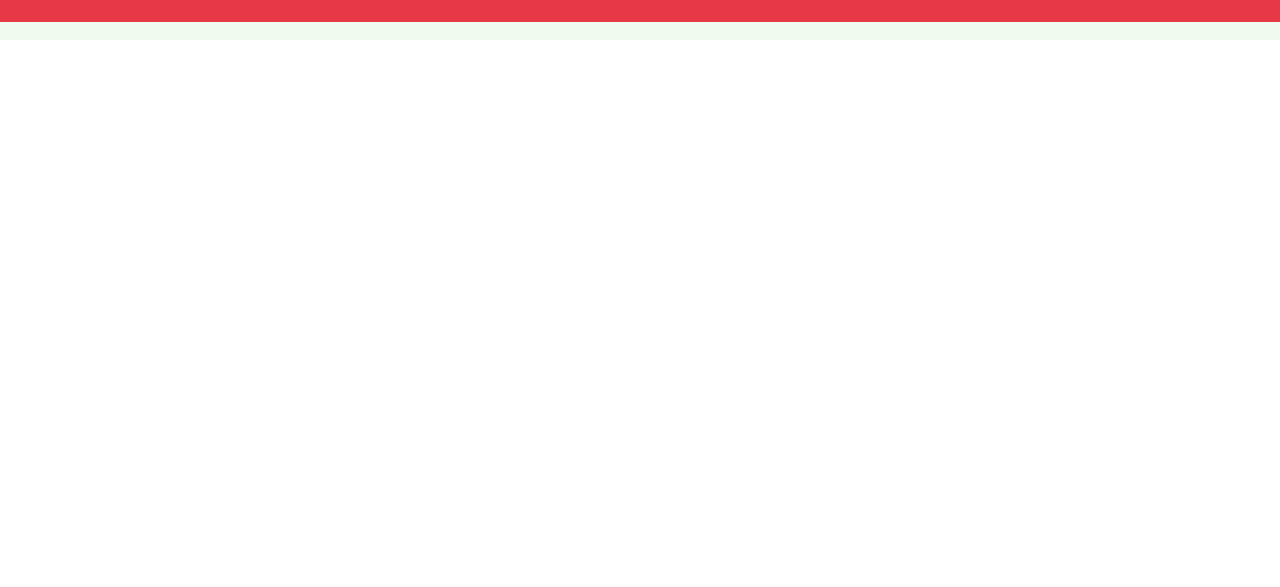
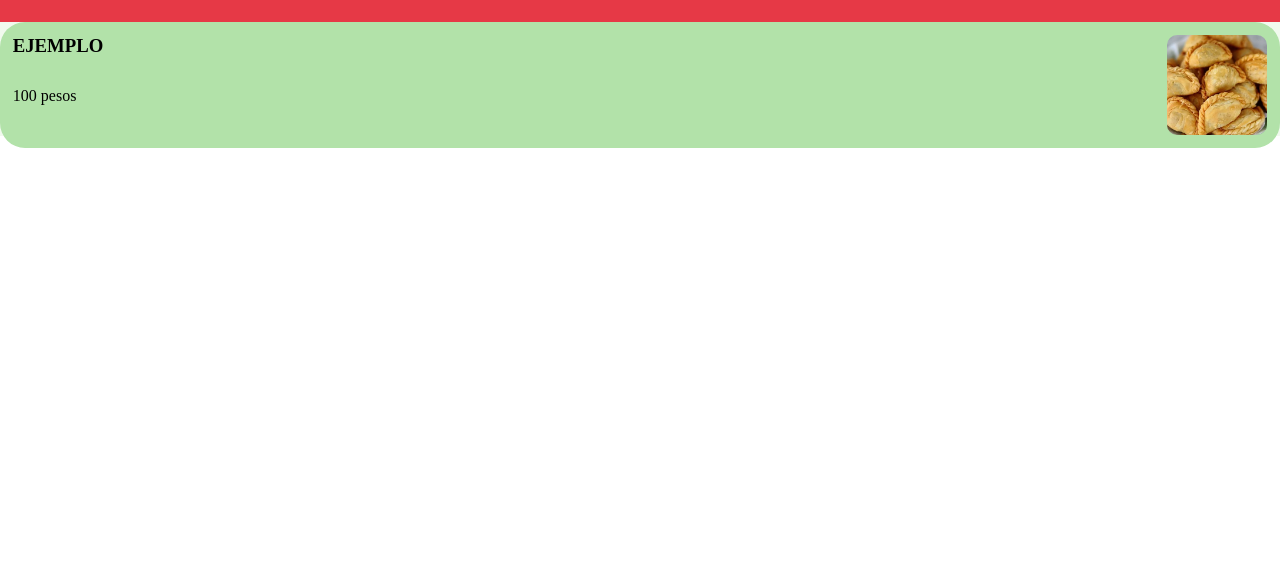
Before and after one commit to leolgutierrez/Pagina-comida, a plain HTML site: page secciones/productos.html in a window 1280 px wide. Shown: the part 88-675 px from the top of the page. Drawn offline with Linux system fonts and the light colour scheme.

Commit message:
COMIT DESDE LA UCA

```diff
--- a/secciones/productos.html
+++ b/secciones/productos.html
@@ -28,12 +28,11 @@
     </header>
 
     <main>
-        <ul>
-            <li>
-
-            </li>
-
-        </ul>
+        <div class="grid-productos-producto">
+            <img src="../imagenes/comida1.jpg" class="grid-productos-producto-imagen">
+            <h3 class="grid-productos-producto-titulo">EJEMPLO</h3>
+            <p class="grid-productos-producto-precio">100 pesos</p>
+        </div>
 
 
     </main>
--- a/styles/styles.css
+++ b/styles/styles.css
@@ -180,3 +180,36 @@ footer{
 .grid-locales-descripcion{
   grid-area: local-descripcion;
 }
+
+
+
+
+
+.grid-productos-producto{
+  display: grid;
+  border-radius: 25px;
+  background-color: rgb(178, 226, 169);
+  grid-template-areas:
+  "producto-titulo producto-imagen"
+  "producto-precio producto-imagen";
+
+  grid-template-rows: auto auto;
+  grid-template-columns: 1fr auto;
+
+  margin-bottom: 10px;
+  padding: 1%;
+
+}
+/*tipo estructura-pagina-nombre del grid- parte del grid  */
+.grid-productos-producto-imagen{
+  grid-area: producto-imagen;
+  height: 100px;
+  width: 100px;
+  border-radius: 10px;
+}
+.grid-productos-producto-precio{
+  grid-area: producto-precio;
+}
+.grid-productos-producto-titulo{
+  grid-area: producto-titulo;
+}
```
